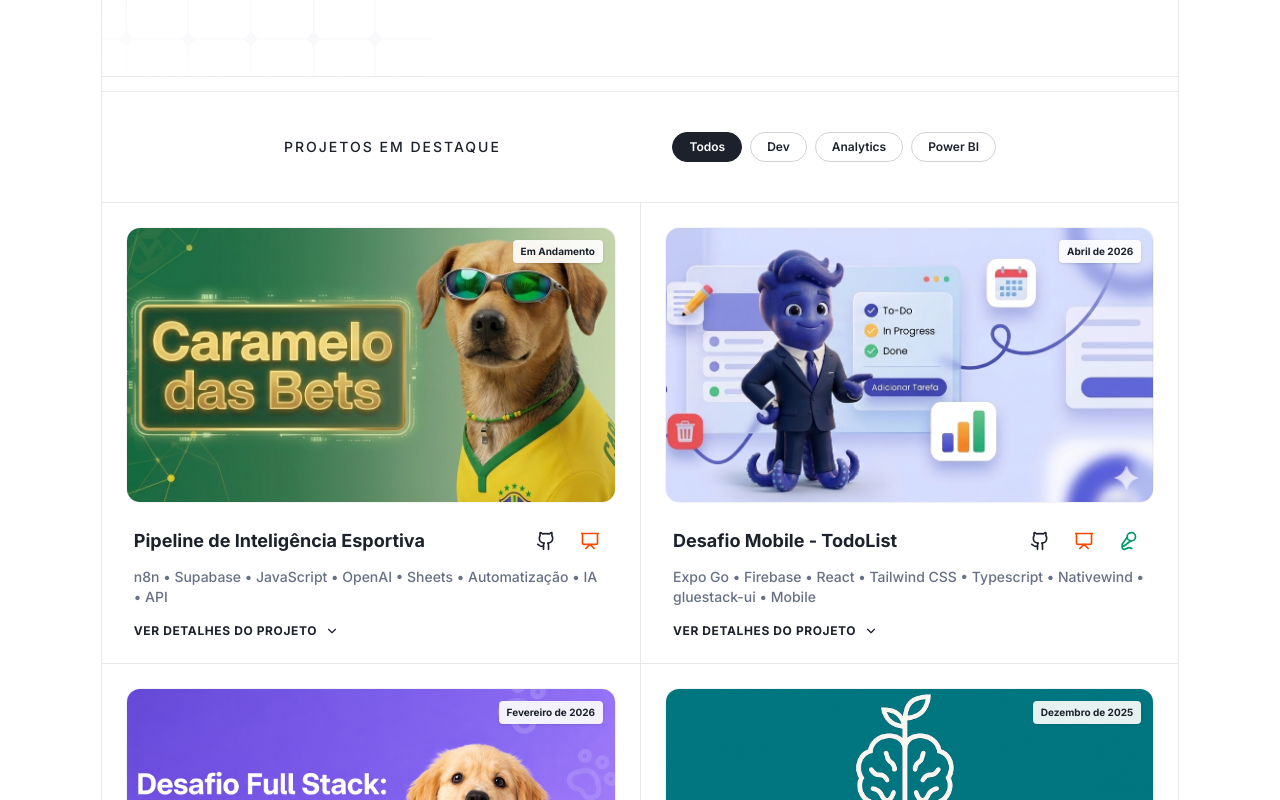
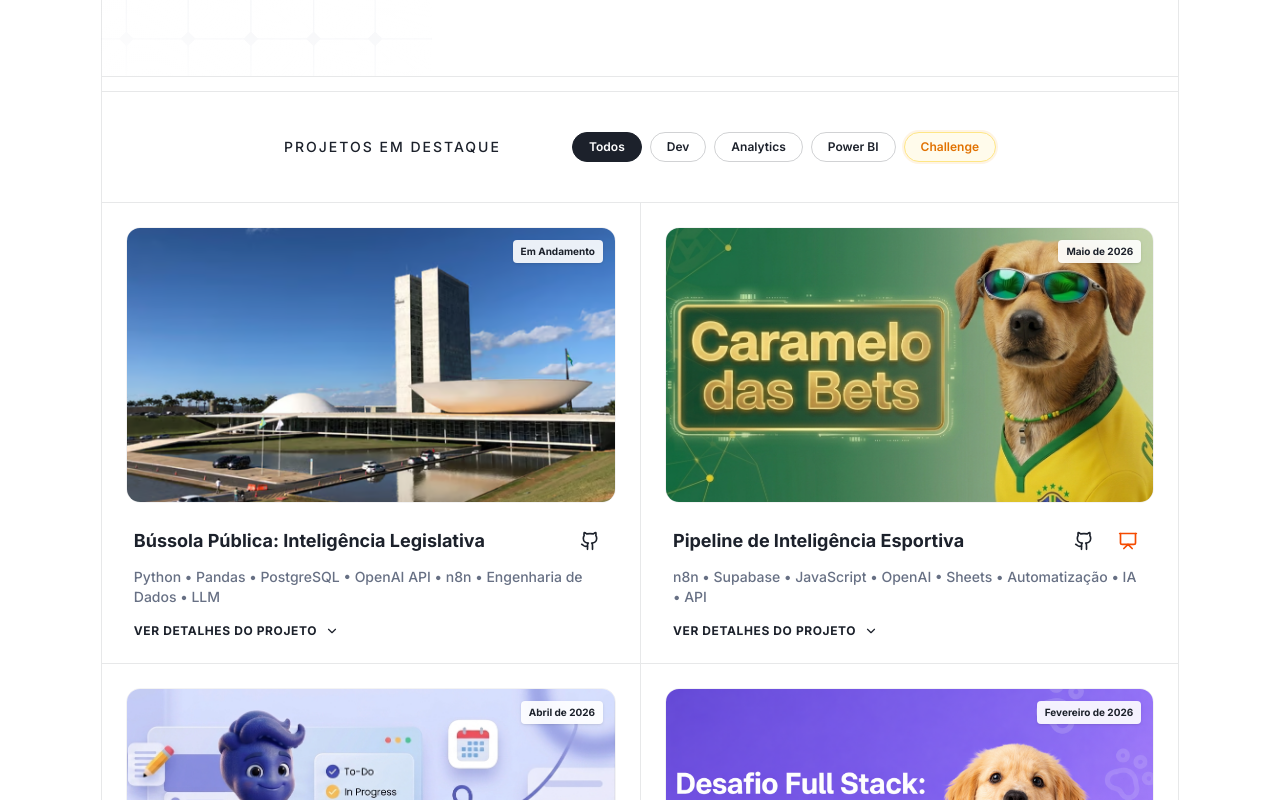
Before and after one commit to micaellimaj/portfolio, a Next.js app in the folder Typefolio-1.0.0/: page / in a window 1280 px wide. Shown: the part 1180-1980 px from the top of the page. Built offline with nearby package versions, Linux system fonts and the light colour scheme.

Commit message:
Atualização porffólio

```diff
--- a/Typefolio-1.0.0/src/app/components/home/featured-work/index.tsx
+++ b/Typefolio-1.0.0/src/app/components/home/featured-work/index.tsx
@@ -9,8 +9,18 @@ const FeaturedWork = () => {
 
     const featureWork = [
         {
+            title: "Bússola Pública: Inteligência Legislativa",
+            date: "Em Andamento",
+            category: "Challenge",
+            description: "Pipeline automatizado de inteligência legislativa que consome dados da API da Câmara dos Deputados. O sistema utiliza IA Generativa para classificar proposições por tema via embeddings e gerar resumos executivos. A arquitetura inclui ingestão em Python, armazenamento no Supabase (PostgreSQL) e automação via n8n.",
+            image: "/images/feature-work/bussola-publica.png",
+            roles: ["Python", "Pandas", "PostgreSQL", "OpenAI API", "n8n", "Engenharia de Dados", "LLM"],
+            github_url: "https://github.com/micaellimaj/Bussola-Publica-Pipeline-de-Inteligencia-Legislativa-com-IA",
+
+        },
+         {
             title: "Pipeline de Inteligência Esportiva",
-            date: "Em Andamento",
+            date: "Maio de 2026",
             category: "Analytics",
             description: "Este projeto é uma solução de Engenharia de Dados e Observabilidade voltada ao mercado de apostas esportivas. A arquitetura vai além da simples coleta: ela implementa cálculos estatísticos para identificar Value Betting (Apostas de Valor) e possui um sistema de governança para monitorar a saúde da IA.",
             image: "/images/feature-work/caramelo.png",
@@ -157,21 +167,25 @@ const FeaturedWork = () => {
                     <div className="flex flex-col max-w-3xl mx-auto py-10 px-4 sm:px-7">
                         <div className="flex flex-col xs:flex-row gap-5 items-center justify-between">
                             <p className="text-sm tracking-[2px] text-primary uppercase font-medium">Projetos em Destaque</p>
-                            <div className="flex gap-2">
-                                {/* 5. Adicionado "Analytics" ao mapeamento de botões */}
-                                {["Todos", "Dev", "Analytics", "Power BI"].map((type) => (
+                            <div className="flex flex-wrap justify-center gap-2">
+                                {/* Adicionado "Challenge" e lógica de estilo diferenciada */}
+                                {["Todos", "Dev", "Analytics", "Power BI", "Challenge"].map((type) => {
+                                    const isChallenge = type === "Challenge";
+
+                                    return (
                                         <button
                                             key={type}
                                             onClick={() => setFilter(type)}
                                             className={`px-4 py-1.5 rounded-full text-xs font-semibold transition-all border ${
                                                 filter === type
-                                            ? "bg-primary text-white border-primary"
-                                            : "bg-transparent text-primary border-primary/20 hover:border-primary"
-                                        }`}
+                                                ? (isChallenge ? "bg-amber-500 text-white border-amber-500 shadow-lg shadow-amber-500/20" : "bg-primary text-white border-primary")
+                                                : (isChallenge ? "bg-amber-50 text-amber-600 border-amber-200 hover:bg-amber-100" : "bg-transparent text-primary border-primary/20 hover:border-primary")
+                                            } ${isChallenge ? "ring-2 ring-amber-500/10 animate-pulse-slow" : ""}`}
                                         >
-                                        {type}
+                                            {isChallenge ? ` ${type}` : type}
                                         </button>
-                                ))}
+                                       );
+                                })}
                             </div>
                         </div>
                     </div>
```
Also changed, not shown: Typefolio-1.0.0/public/images/feature-work/bussola-publica.png (added). Lines whose indentation alone changed are shown as unchanged.
